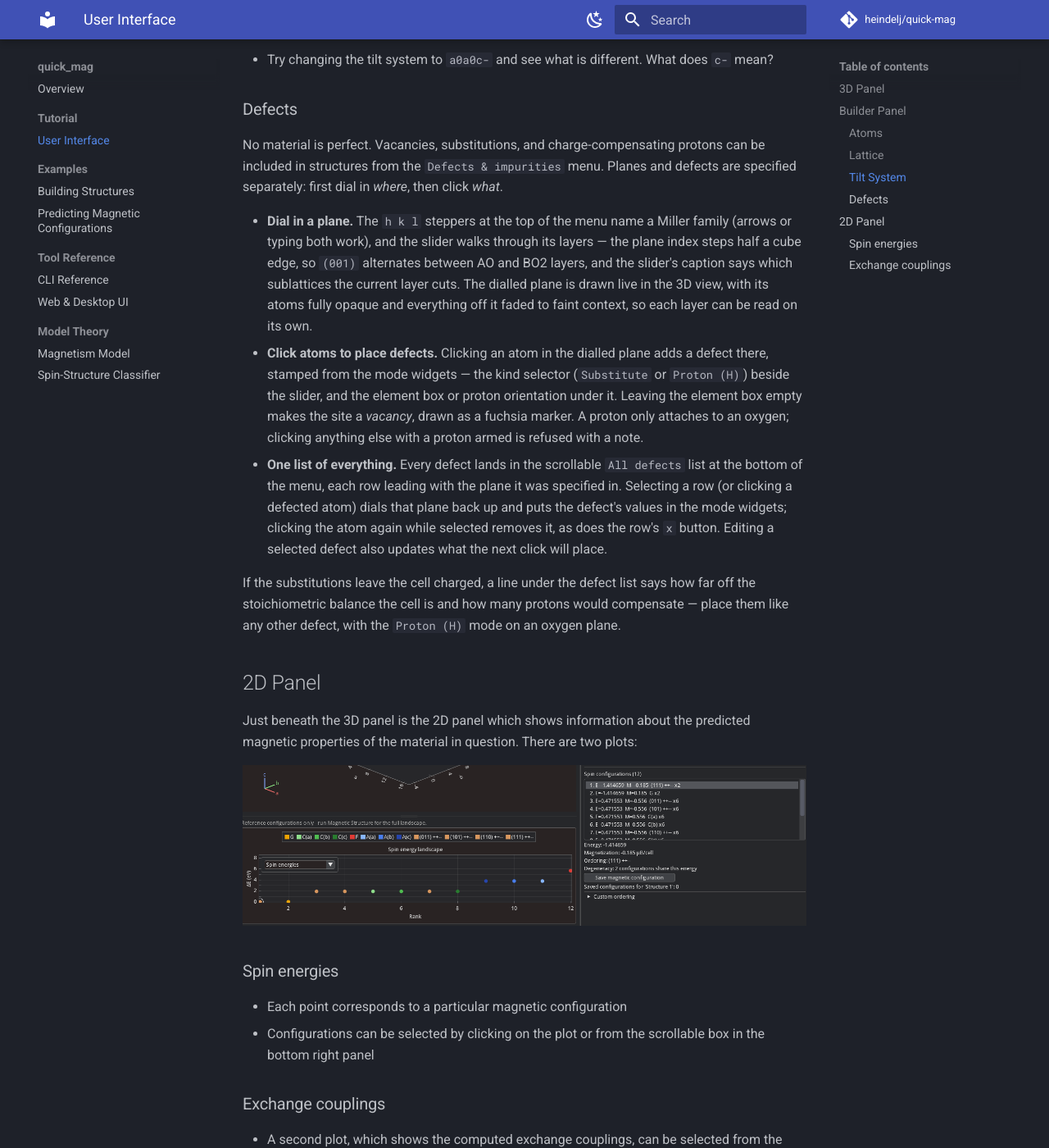
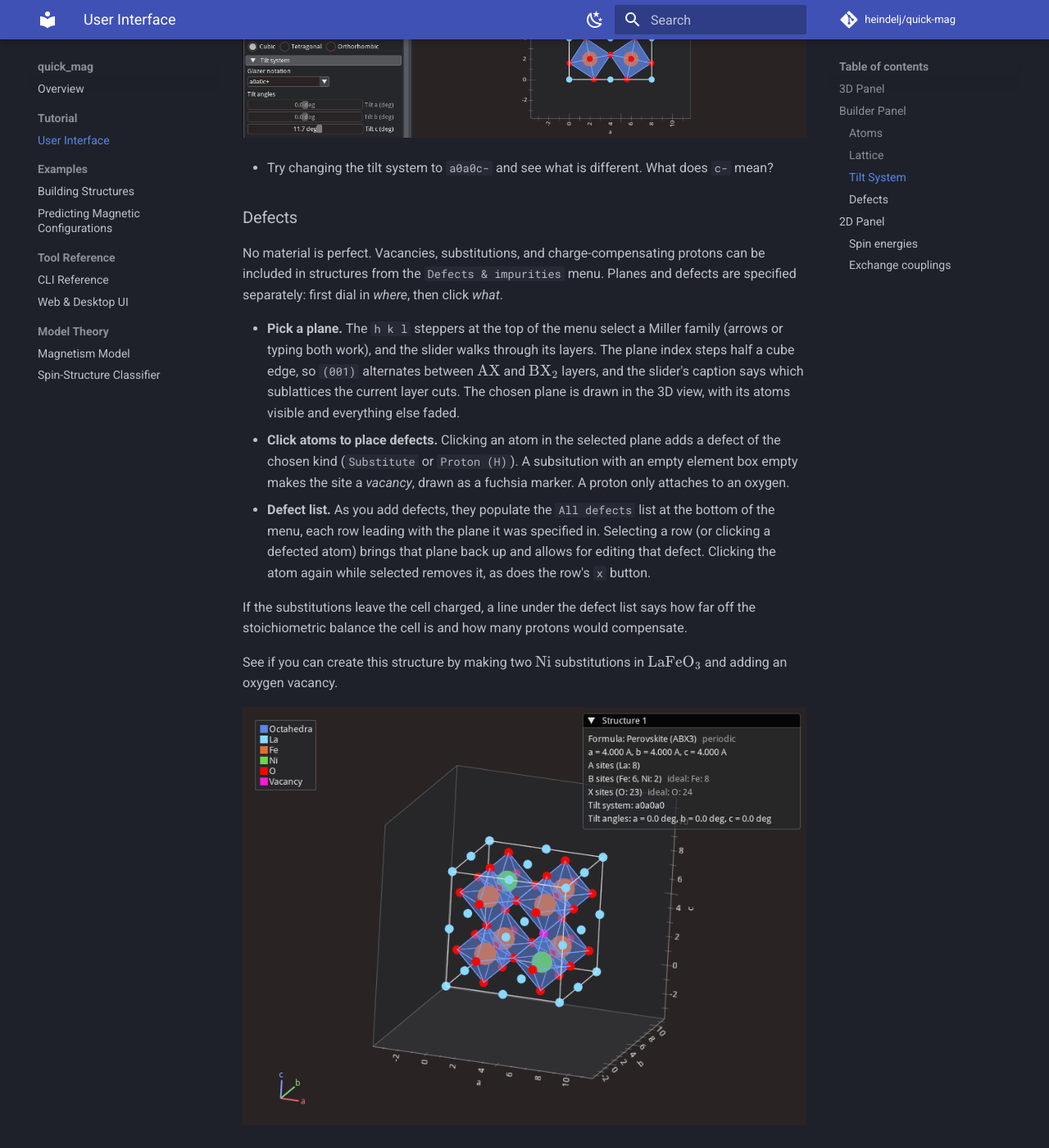
Before and after one commit to heindelj/quick-mag, an MkDocs documentation site: the page built from docs/tutorial/user-interface.md, in a window 1280 px wide and 1400 px high, scrolled down 2918 px. Shown: the whole window at 82% size. Built offline with MkDocs 1.6.1 and Material for MkDocs 9.7.7, drawn with Linux system fonts in a browser that asks for light colours; comment, search, counter and statistics services are not loaded; some of the changed text lies outside the part shown.

Commit message:
Updated tutorial of the defects panel

```diff
--- a/docs/tutorial/user-interface.md
+++ b/docs/tutorial/user-interface.md
@@ -52,11 +54,15 @@ Notice that the octahedra in each plane stacked along this axis stay aligned wit
 
 No material is perfect. Vacancies, substitutions, and charge-compensating protons can be included in structures from the `Defects & impurities` menu. Planes and defects are specified separately: first dial in *where*, then click *what*.
 
-- **Dial in a plane.** The `h k l` steppers at the top of the menu name a Miller family (arrows or typing both work), and the slider walks through its layers — the plane index steps half a cube edge, so `(001)` alternates between AO and BO2 layers, and the slider's caption says which sublattices the current layer cuts. The dialled plane is drawn live in the 3D view, with its atoms fully opaque and everything off it faded to faint context, so each layer can be read on its own.
-- **Click atoms to place defects.** Clicking an atom in the dialled plane adds a defect there, stamped from the mode widgets — the kind selector (`Substitute` or `Proton (H)`) beside the slider, and the element box or proton orientation under it. Leaving the element box empty makes the site a *vacancy*, drawn as a fuchsia marker. A proton only attaches to an oxygen; clicking anything else with a proton armed is refused with a note.
-- **One list of everything.** Every defect lands in the scrollable `All defects` list at the bottom of the menu, each row leading with the plane it was specified in. Selecting a row (or clicking a defected atom) dials that plane back up and puts the defect's values in the mode widgets; clicking the atom again while selected removes it, as does the row's `x` button. Editing a selected defect also updates what the next click will place.
+- **Pick a plane.** The `h k l` steppers at the top of the menu select a Miller family (arrows or typing both work), and the slider walks through its layers. The plane index steps half a cube edge, so `(001)` alternates between $\mathrm{AX}$ and $\mathrm{BX_2}$ layers, and the slider's caption says which sublattices the current layer cuts. The chosen plane is drawn in the 3D view, with its atoms visible and everything else faded.
+- **Click atoms to place defects.** Clicking an atom in the selected plane adds a defect of the chosen kind (`Substitute` or `Proton (H)`). A subsitution with an empty element box empty makes the site a *vacancy*, drawn as a fuchsia marker. A proton only attaches to an oxygen.
+- **Defect list.** As you add defects, they populate the `All defects` list at the bottom of the menu, each row leading with the plane it was specified in. Selecting a row (or clicking a defected atom) brings that plane back up and allows for editing that defect. Clicking the atom again while selected removes it, as does the row's `x` button.
 
-If the substitutions leave the cell charged, a line under the defect list says how far off the stoichiometric balance the cell is and how many protons would compensate — place them like any other defect, with the `Proton (H)` mode on an oxygen plane.
+If the substitutions leave the cell charged, a line under the defect list says how far off the stoichiometric balance the cell is and how many protons would compensate.
+
+See if you can create this structure by making two $\mathrm{Ni}$ substitutions in $\mathrm{LaFeO_{3}}$ and adding an oxygen vacancy.
+
+![Two defects and vacancy in structure](images/two_defects_and_vacancy.png)
 
 
 ## 2D Panel
```
Also changed, not shown: other parts of docs/tutorial/user-interface.md (+3 -1 lines), docs/tutorial/images/atoms.png (added), docs/tutorial/images/two_defects_and_vacancy.png (added).
